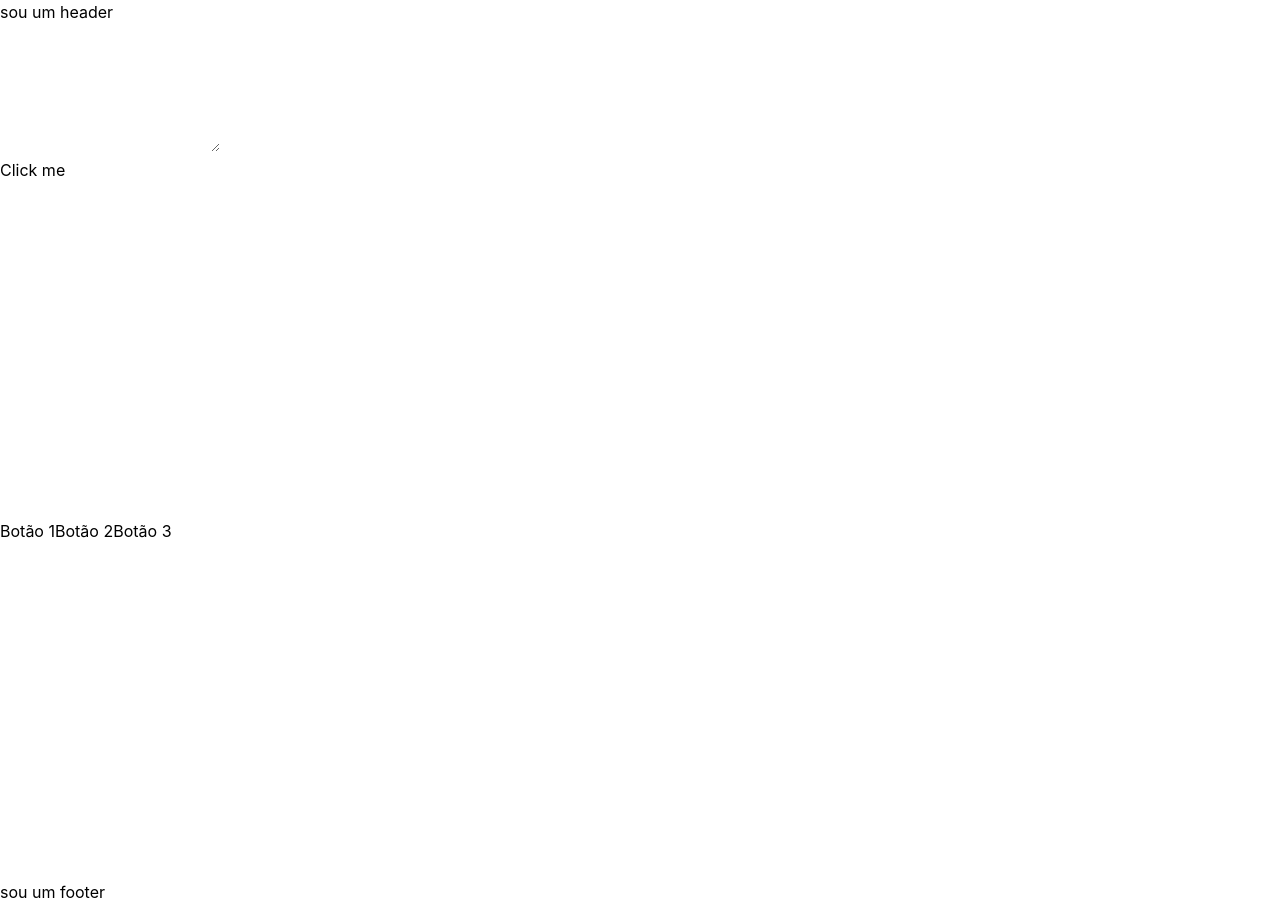
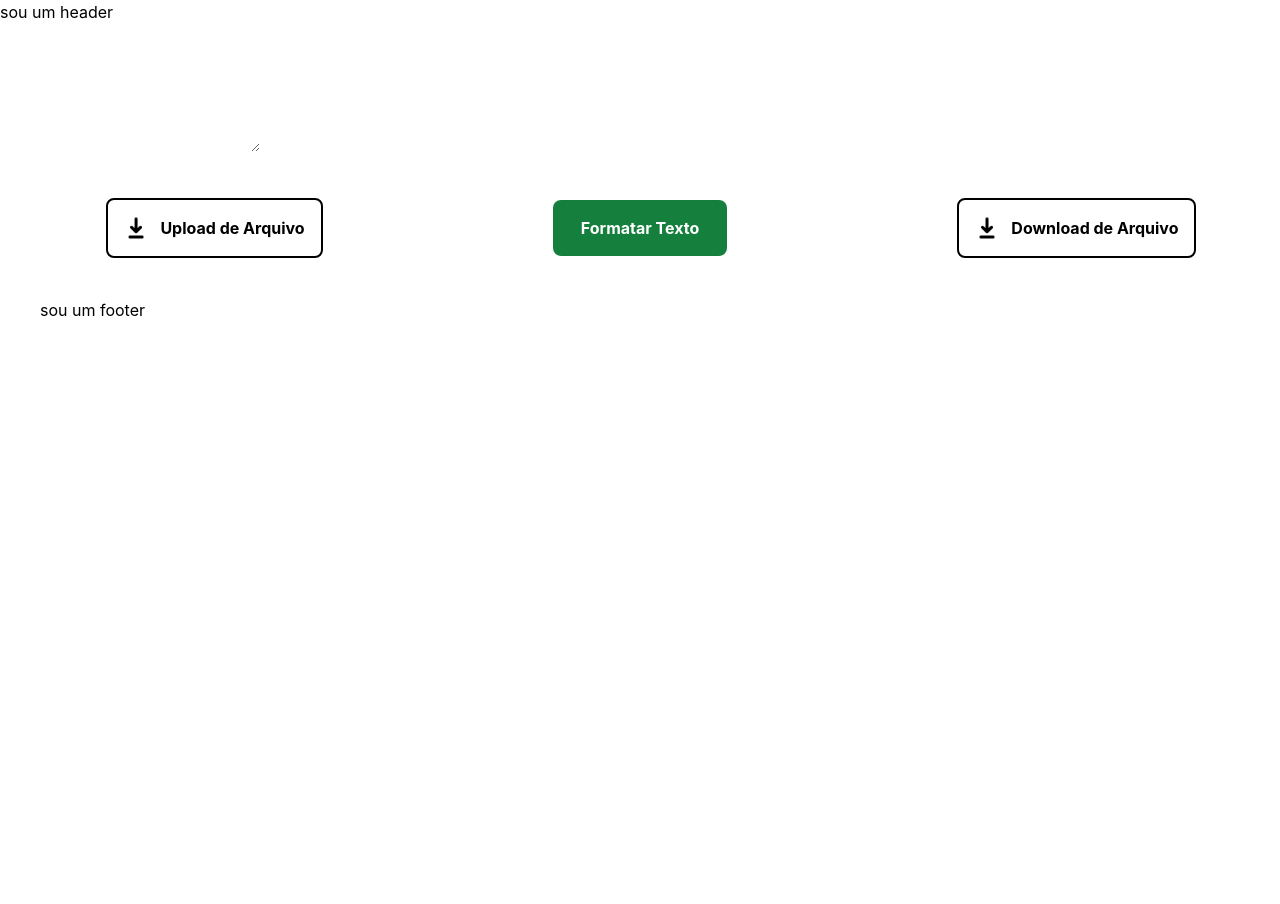
Before and after one commit to Lamborguine/Projeto-Barbosa, a React (Create React App) app: page / in a window 1280 px wide. After the commit the page ends 800 px from the top, so only its background shows below. Built offline with nearby package versions, Linux system fonts and the light colour scheme.

Commit message:
Buttons done

```diff
--- a/package.json
+++ b/package.json
@@ -3,6 +3,7 @@
     "version": "0.1.0",
     "private": true,
     "dependencies": {
+        "@react-symbols/icons": "^1.2.4",
         "@testing-library/jest-dom": "^5.17.0",
         "@testing-library/react": "^13.4.0",
         "@testing-library/user-event": "^13.5.0",
--- a/src/App.tsx
+++ b/src/App.tsx
@@ -9,8 +9,10 @@ function App() {
     return (
         <div className="">
             <Header />
-            <Main />
-            <Footer />
+            <div className="mx-10">
+                <Main />
+                <Footer />
+            </div>
         </div>
     );
 }
--- a/src/components/Main/Boxes/index.tsx
+++ b/src/components/Main/Boxes/index.tsx
@@ -19,7 +19,7 @@ const InputBox = () => {
 
 const OutPutBox = () => {
     return (
-        <button>Click me</button>
+        <div></div>
     );
 };
 
--- a/src/components/Main/Buttons/index.tsx
+++ b/src/components/Main/Buttons/index.tsx
@@ -3,10 +3,27 @@ import React from 'react';
 const Buttons = () => {
 
     return (
-        <div>
-            <button>Botão 1</button>
-            <button>Botão 2</button>
-            <button>Botão 3</button>
+        <div className="my-10 w-full grid grid-cols-3 items-center justify-items-center gap-44">
+            <div className="justify-self-end">
+                <button
+                    className="flex border-2 border-black hover:bg-gray-200 font-bold py-4 px-4 rounded-lg">
+                    <img src={"/baixar.png"} alt="Baixar" className="h-6 w-6 inline-block mr-3" />
+                    <p>Upload de Arquivo</p>
+                </button>
+            </div>
+            <div>
+                <button
+                    className="bg-green-700 hover:bg-green-800 text-white font-bold py-4 px-7 rounded-lg" >
+                    Formatar Texto
+                </button>
+            </div>
+            <div className="justify-self-start">
+                <button
+                    className="flex border-2 border-black hover:bg-gray-200 font-bold py-4 px-4 rounded-lg">
+                    <img src={"/baixar.png"} alt="Baixar" className="h-6 w-6 inline-block mr-3" />
+                    <p>Download de Arquivo</p>
+                </button>
+            </div>
         </div>
     );
 };
--- a/src/components/Main/index.tsx
+++ b/src/components/Main/index.tsx
@@ -4,7 +4,7 @@ import Boxes from './Boxes';
 
 const Header = () => {
     return (
-        <div className="w-screen h-screen flex flex-row flex-wrap">
+        <div className="w-full h-full flex flex-row flex-wrap">
             <div className="w-full">
                 <Boxes />
             </div>
```
Also changed, not shown: public/baixar.png (added), 1 other file (tests, documents, lock files or other folders).
